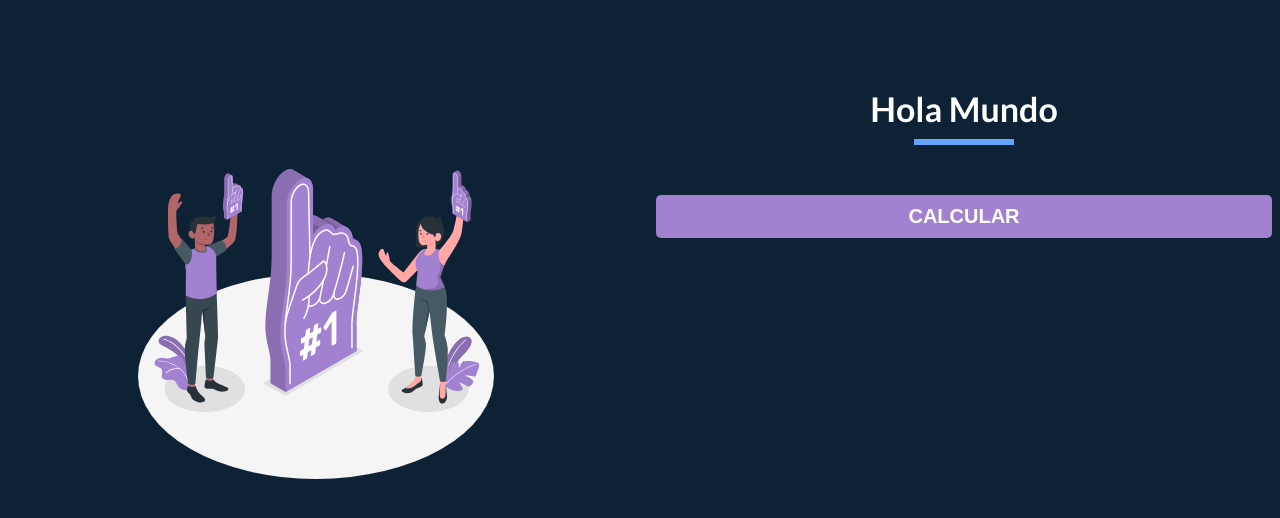
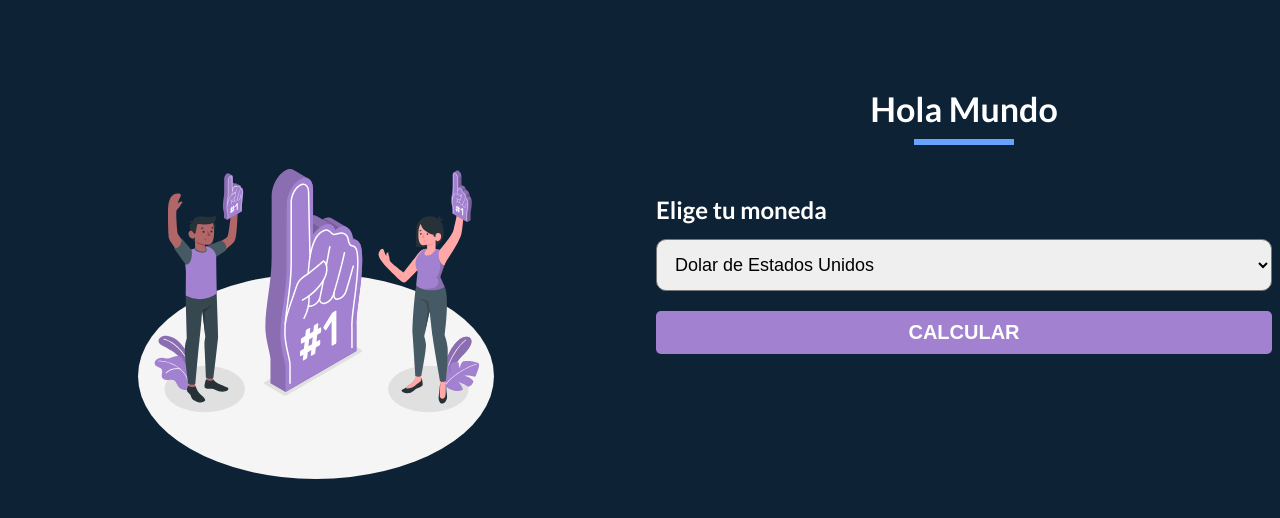
Before and after one commit to IsaaLeonardo/fans-tokens-market, a React (Vite) app: page / in a window 1280 px wide. Shown: the top 518 px of the page. Built offline with nearby package versions, Linux system fonts and the light colour scheme.

Commit message:
Style and function to hook

```diff
--- /dev/null
+++ b/data/currencies.js
@@ -0,0 +1,8 @@
+const currencies = [
+  { id: 'USD', name: 'Dolar de Estados Unidos' },
+  { id: 'BS',  name: 'Bolívar' },
+  { id: 'EUR', name: 'Euro' },
+  { id: 'GBP', name: 'Libra Esterlina' }
+]
+
+export default currencies
--- a/src/components/Form.jsx
+++ b/src/components/Form.jsx
@@ -1,4 +1,6 @@
 import styled from "@emotion/styled"
+import currencies from "../../data/currencies.js"
+import useCurrencySelect from "../hooks/useCurrencySelect.jsx"
 
 const SubmitButton = styled.input`
   background-color: #A281D0;
@@ -19,8 +21,12 @@ const SubmitButton = styled.input`
 `
 
 function Form() {
+  const [ CurrencySelect ] = useCurrencySelect('Elige tu moneda', currencies)
+
   return (
     <form>
+      <CurrencySelect />
+
       <SubmitButton
         type="submit"
         value="Calcular"
--- /dev/null
+++ b/src/hooks/useCurrencySelect.jsx
@@ -0,0 +1,41 @@
+import styled from "@emotion/styled"
+
+const Label = styled.label`
+  color: #FFF;
+  display: block;
+  font-family: 'Lato', sans-serif;
+  font-size: 24px;
+  font-weight: 700;
+  margin: 15px 0;
+`
+
+const Select = styled.select`
+  width: 100%;
+  font-size: 18px;
+  padding: 14px;
+  border-radius: 10px;
+  margin-bottom: 20px;
+`
+
+function useCurrencySelect(label, options) {
+  const currencySelect = () => (
+    <>
+      <Label>{ label }</Label>
+      <Select>
+        {
+          options.map(option => {
+            return (
+              <option key={ option.id } value={ option.id }>
+                { option.name }
+              </option>
+            )
+          })
+        }
+      </Select>
+    </>
+  )
+
+  return [ currencySelect ]
+}
+
+export default useCurrencySelect
```
